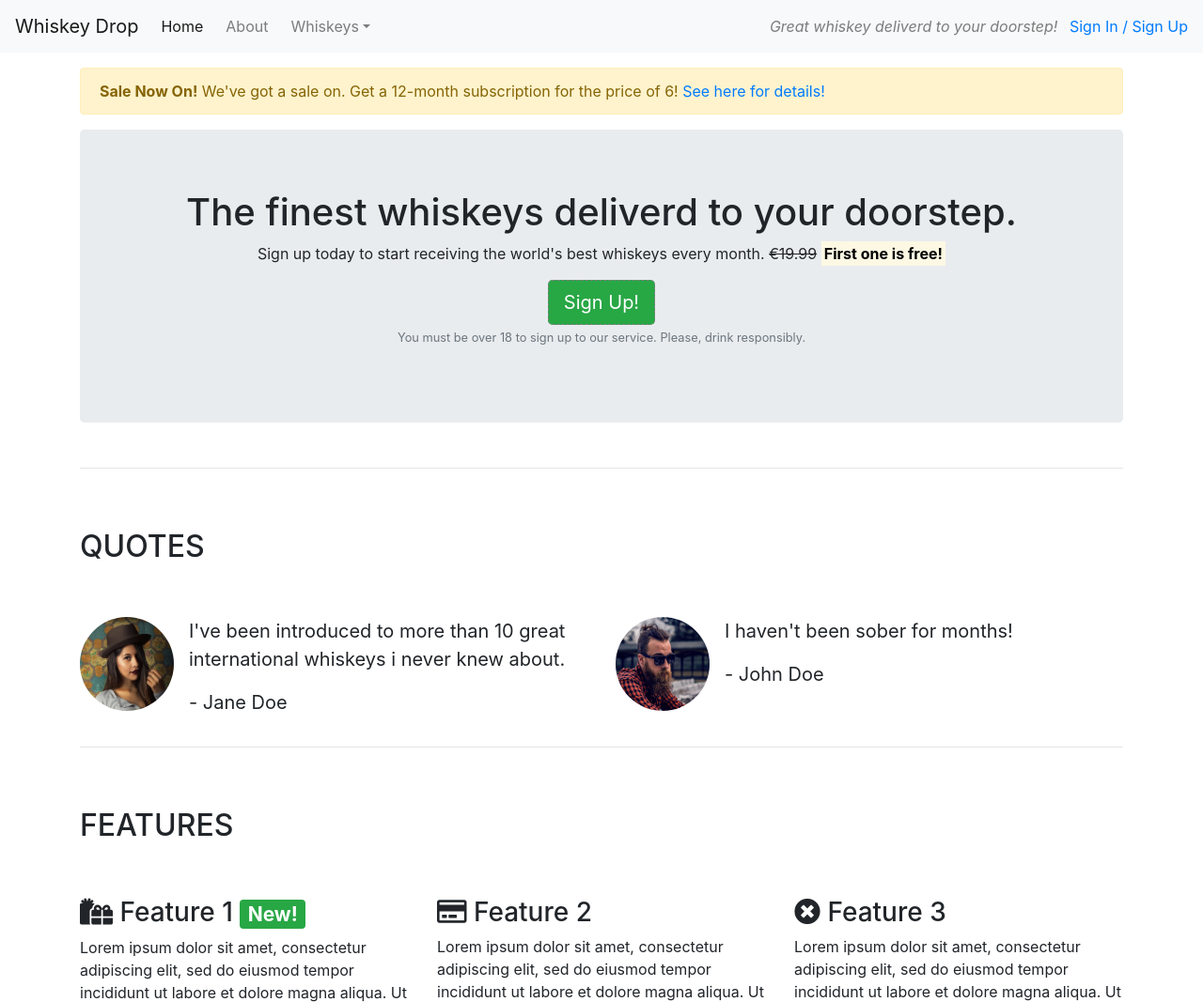
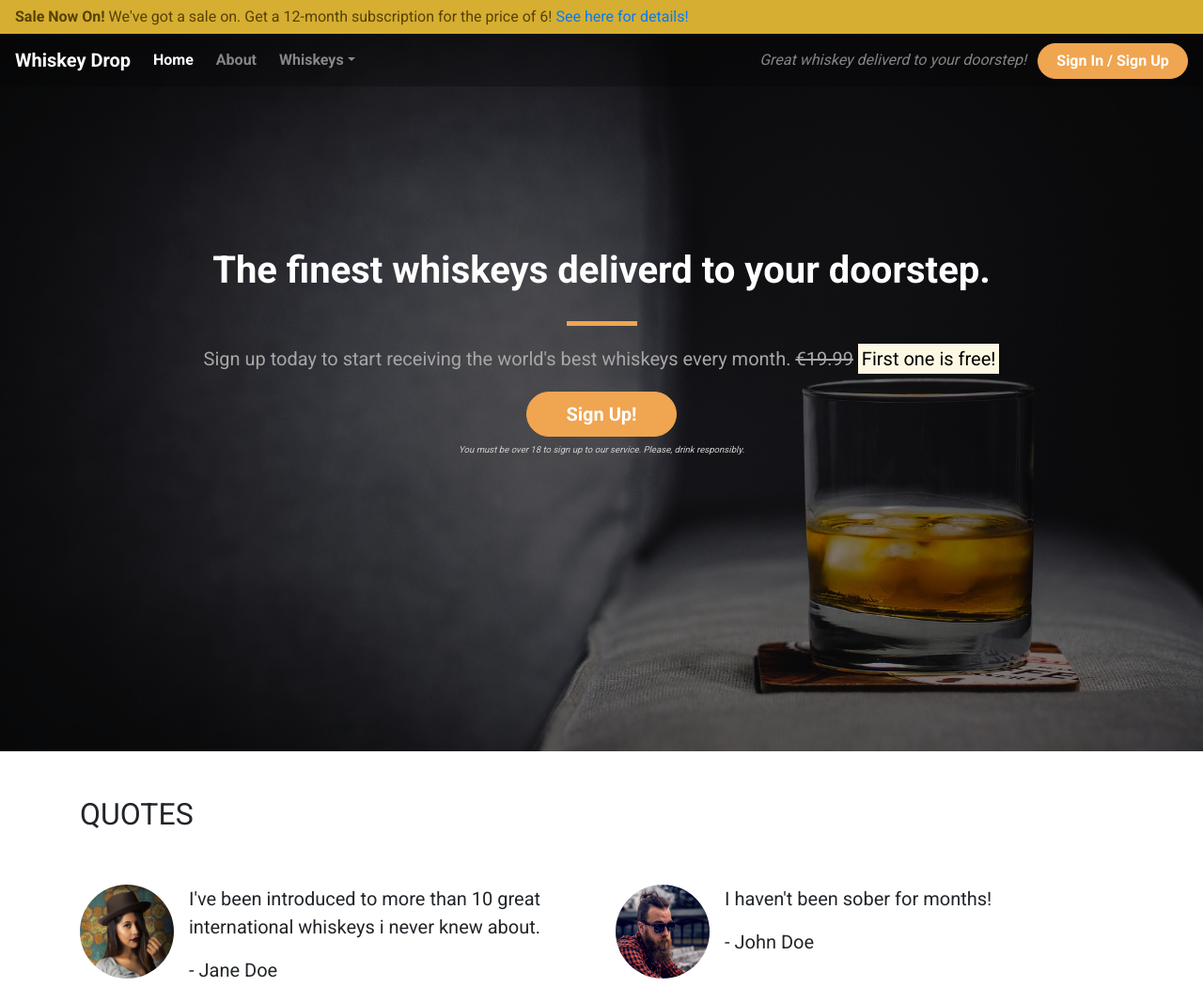
Before and after one commit to lakpagd/bootstrap-webpage, a plain HTML site: page index.html in a window 1280 px wide. Shown: the top 1067 px of the page at 94% size. Drawn offline with nearby package versions, Linux system fonts and the light colour scheme.

Commit message:
fix: updated navbar & site alert message

```diff
--- a/assets/css/style.css
+++ b/assets/css/style.css
@@ -1,7 +1,156 @@
-.btn {
-    border: 1px dashed gray;
+body {
+	font-family: "Roboto", sans-serif;
 }
 
+/* Alert Container */
+
+.alert-container .col-12 {
+    padding-left: 0px;
+    padding-right: 0px;
+}
+
+.site-wide-alert {
+    border-radius: 0;
+    margin-bottom: 0;
+    padding: 5px 15px;
+    color: #564206;
+    background-color: #d6ae31;
+    border-color: #d6ae31;
+}
+
+/* Callout Container */
+
+.callout-container {
+	height: 100vh;
+	background: url(../images/whiskey-background.jpg) no-repeat bottom right
+		fixed;
+	-webkit-background-size: cover;
+	-moz-background-size: cover;
+	-o-background-size: cover;
+	background-size: cover;
+
+	display: flex;
+	align-items: center;
+	justify-content: center;
+
+	position: relative;
+}
+
+.opaque-overlay {
+	position: absolute;
+	top: 0;
+	left: 0;
+	height: 100%;
+	width: 100%;
+	background-color: rgba(0, 0, 0, 0.5);
+}
+
+/* Quotes */
+.qoutes-conatiner {
+}
+
+/* Features */
+
+.features-container {
+}
+
+/* Monthly Favourite */
+.monthly-fav-container {
+}
+
+/* Block-divider */
+
+.block-divider {
+	width: 75px;
+	height: 5px;
+	border: 0;
+	background-color: #444;
+}
+
+.block-divider--color {
+	background-color: #f0a550;
+}
+
+.block-divider--short {
+	width: 35px;
+}
+
+/* Jumbotron */
+
+.jumbotron {
+	background-color: transparent;
+}
+
+.jumbotron-header {
+	color: #ffffff;
+	font-weight: bold;
+	margin-bottom: 30px;
+}
+
+.jumbotron .lead {
+	margin: 20px 0;
+	color: #a7a7a7;
+}
+
+.jumbotron small {
+	font-size: 60%;
+	font-style: italic;
+	color: #d0d0d0;
+}
+
+/* Buttons */
+
+.btn--cta {
+	font-weight: bold;
+	border-radius: 25px;
+	width: 160px;
+}
+
+.btn--red {
+	color: #ffffff;
+	background-color: #f0a550;
+	border-color: #f0a550;
+}
+
+.btn--red:hover,
+.btn--red:active,
+.btn--red:focus,
+.btn--red:active:focus {
+	background-color: #c36d0b;
+	border-color: #c36d0b;
+	color: #ffffff;
+}
+
+/* Navbar */
+
 #navbarNavDropdown {
-    text-align: center;
+	text-align: center;
 }
+
+.navalert-container {
+	position: absolute;
+	left: 0;
+	top: 0;
+	padding-left: 0;
+	padding-right: 0;
+    z-index: 1;
+}
+
+.navbar {
+	width: 100%;
+	border: 0;
+	margin-bottom: 0;
+    background-color: rgba(0,0,0,0.25);
+}
+
+.navbar .navbar-toggler {
+    border: 0;
+}
+
+.navbar-brand {
+    font-weight: bold;
+}
+
+.navbar .navbar-nav {
+    font-weight: bold;
+}
--- a/index.html
+++ b/index.html
@@ -17,10 +17,30 @@
 			integrity="sha384-UHRtZLI+pbxtHCWp1t77Bi1L4ZtiqrqD80Kn4Z8NTSRyMA2Fd33n5dQ8lWUE00s/"
 			crossorigin="anonymous"
 		/>
+		<link rel="preconnect" href="https://fonts.gstatic.com" />
+		<link
+			href="https://fonts.googleapis.com/css2?family=Roboto:wght@400;700&display=swap"
+			rel="stylesheet"
+		/>
 		<link rel="stylesheet" href="assets/css/style.css" />
 	</head>
 	<body>
-		<nav class="navbar navbar-light bg-light navbar-expand-sm">
+		<!-- Nav -->
+		<div class="container-fluid navalert-container">
+			<!-- Alert -->
+			<div class="container-fluid alert-container">
+				<div class="row d-none d-sm-block">
+					<div class="col-12">
+						<div class="site-wide-alert alert alert-warning">
+							<strong>Sale Now On!</strong> We've got a sale on.
+							Get a 12-month subscription for the price of 6!
+							<a href="">See here for details!</a>
+						</div>
+					</div>
+				</div>
+			</div>
+			<!-- /.Alert -->
+			<nav class="navbar navbar-dark navbar-expand-sm">
 				<a href="/" class="navbar-brand">Whiskey Drop</a>
 				<button
 					class="navbar-toggler ml-auto"
@@ -64,7 +84,9 @@
 							</div>
 						</li>
 						<li class="nav-item mr-2 d-block d-sm-none">
-						<a href="/login" class="nav-link">Sign In / Sign Up</a>
+							<a href="/login" class="nav-link"
+								>Sign In / Sign Up</a
+							>
 						</li>
 					</ul>
 				</div>
@@ -72,24 +94,23 @@
 					<p class="navbar-text my-auto mr-2">
 						<i>Great whiskey deliverd to your doorstep!</i>
 					</p>
-				<a href="/login">Sign In / Sign Up</a>
+					<a href="/login" class="btn btn--cta btn--red">Sign In / Sign Up</a>
 				</div>
 			</nav>
-		<article class="container mt-3">
-			<div class="row d-none d-sm-block">
-				<div class="col-12">
-					<div class="alert alert-warning">
-						<strong>Sale Now On!</strong> We've got a sale on. Get a
-						12-month subscription for the price of 6!
-						<a href="">See here for details!</a>
 		</div>
-				</div>
-			</div>
+		<!-- /.Nav -->
+
+		<!-- Callout -->
+		<div class="container-fluid callout-container">
+			<div class="opaque-overlay">&nbsp;</div>
 			<div class="row">
 				<div class="col-12">
 					<section class="callout jumbotron text-center">
-						<h1>The finest whiskeys deliverd to your doorstep.</h1>
-						<p>
+						<h1 class="jumbotron-header">
+							The finest whiskeys deliverd to your doorstep.
+						</h1>
+						<hr class="block-divider block-divider--color" />
+						<p class="lead">
 							Sign up today to start receiving the world's best
 							whiskeys every month.
 							<s class="d-none d-sm-inline">€19.99</s>
@@ -98,7 +119,7 @@
 						</p>
 						<button
 							type="button"
-							class="btn btn-success btn-lg"
+							class="btn btn-lg btn--cta btn--red"
 							data-toggle="modal"
 							data-target="#signupModal"
 						>
@@ -113,9 +134,11 @@
 					</section>
 				</div>
 			</div>
+		</div>
+		<!-- /.Callout -->
 
-			<hr />
-
+		<!-- Quotes -->
+		<div class="container quotes-container">
 			<section class="quotes">
 				<div class="row">
 					<div class="col-12 my-5">
@@ -127,7 +150,7 @@
 						<div class="media">
 							<div class="d-none d-sm-block">
 								<img
-									src="assets/imgs/girl-image.png"
+									src="assets/images/girl-image.png"
 									class="rounded-circle mr-3"
 									height="100"
 									width="100"
@@ -150,7 +173,7 @@
 						<div class="media">
 							<div class="d-none d-sm-block">
 								<img
-									src="assets/imgs/guy-image.png"
+									src="assets/images/guy-image.png"
 									class="rounded-circle mr-3"
 									height="100"
 									width="100"
@@ -167,9 +190,13 @@
 					</div>
 				</div>
 			</section>
+		</div>
+		<!-- /.Quotes -->
 
 		<hr />
 
+		<!-- Features -->
+		<div class="container features-container">
 			<section class="features">
 				<div class="row">
 					<div class="col-12 my-5">
@@ -241,10 +268,14 @@
 					</div>
 				</div>
 			</section>
+		</div>
+		<!-- /.Features -->
 
 		<hr />
 
-			<section class="monthly-favourite">
+		<!-- Monthly Favourites -->
+		<div class="container monthly-fav-container">
+			<section class="monthly-fav">
 				<div class="row">
 					<div class="col-12 my-5">
 						<h2 class="text-uppercase">Monthly Favourites</h2>
@@ -291,7 +322,9 @@
 					</div>
 				</div>
 			</section>
-		</article>
+		</div>
+		<!-- /.Monthly Favourites -->
+
 		<div
 			class="modal"
 			tabindex="-1"
@@ -315,9 +348,7 @@
 					<div class="modal-body">
 						<form>
 							<div class="form-group">
-								<label for="email"
-									>Email address</label
-								>
+								<label for="email">Email address</label>
 								<input
 									type="email"
 									class="form-control"
@@ -333,9 +364,7 @@
 								>
 							</div>
 							<div class="form-group">
-								<label for="password"
-									>Password</label
-								>
+								<label for="password">Password</label>
 								<input
 									type="password"
 									class="form-control"
```
Also changed, not shown: assets/images/girl-image.png (renamed from assets/imgs/girl-image.png), assets/images/guy-image.png (renamed from assets/imgs/guy-image.png), assets/images/whiskey-background.jpg (added). Lines whose indentation alone changed are shown as unchanged.
